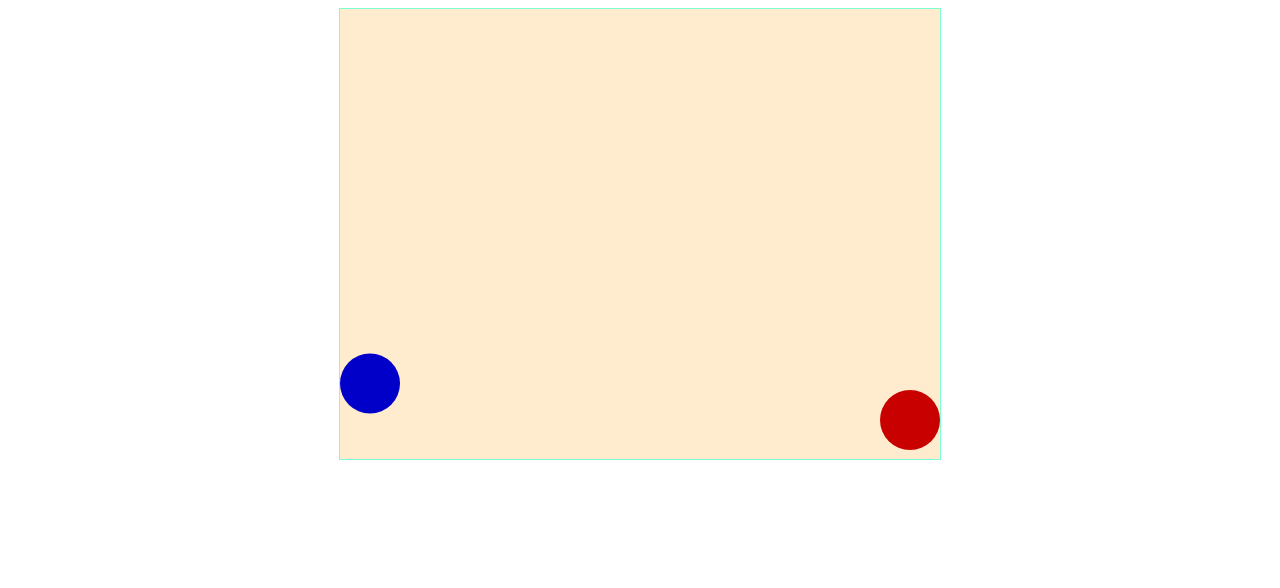
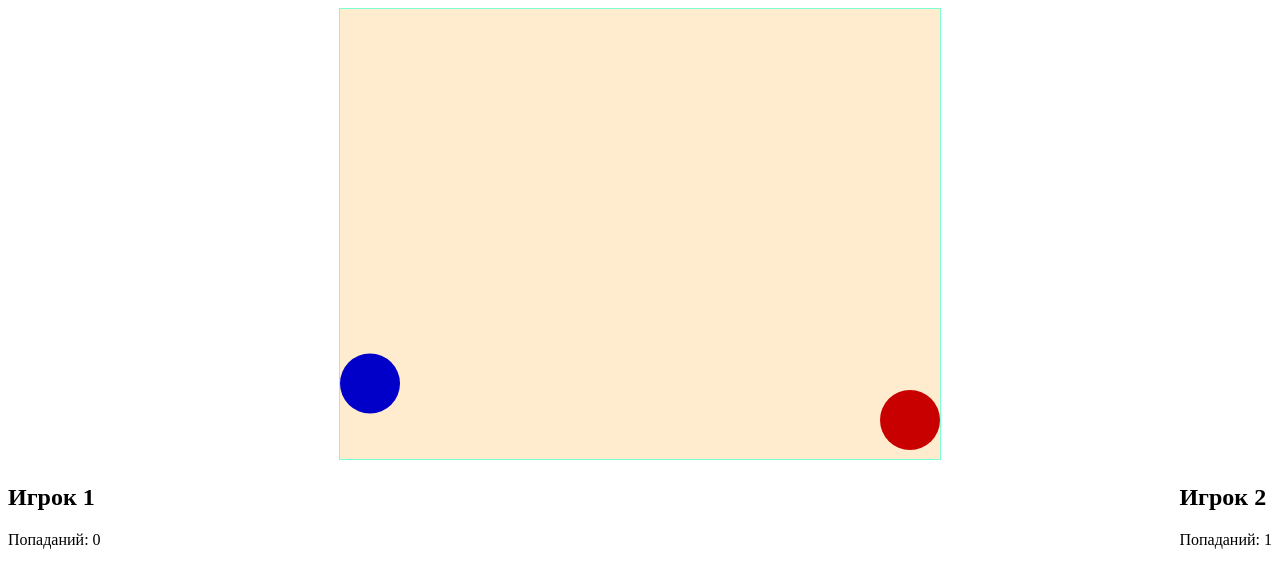
Before and after one commit to ili-che-w/tz-microboard, a plain HTML site: page index.html in a window 1280 px wide. Drawn offline with Linux system fonts and the light colour scheme.

Commit message:
spell shooting engine base

```diff
--- a/draw.js
+++ b/draw.js
@@ -1,11 +1,69 @@
-import { getPlayers } from './players.js'
+import { Spell, Player } from './players.js'
 
-export const draw = (ctx) => {
-  const players = getPlayers()
+const playerRadius = 30
+const playerwins = [
+  document.getElementById('player1wins'),
+  document.getElementById('player2wins')
+]
+
+export const draw = (ctx, canvasHeight, canvasWidth) => {
+  const players = [
+    new Player(1, playerRadius, 'rgb(0 0 200)', 0.5, true, 'right'),
+    new Player(2, canvasWidth - playerRadius, 'rgb(200 0 0)', 2, false, 'left')
+  ]
+  let spells = []
+
+  const topLimit = 0,
+    bottomLimit = canvasHeight
 
   const tick = () => {
     ctx.clearRect(0, 0, canvas.width, canvas.height)
-    players.forEach((player) => player.paint(ctx))
+
+    players.forEach((player) => {
+      player.paint(ctx)
+
+      const { id, x, y, lastFired, fireInterval, fireDirection } = player
+
+      if (y + playerRadius >= bottomLimit || y - playerRadius <= topLimit) {
+        player.up = !player.up
+      }
+
+      const time = new Date().getTime()
+      const diff = time - lastFired
+
+      if (diff >= fireInterval) {
+        const spellDirection = fireDirection === 'right',
+          spellId = spells.length + 1,
+          newSpell = new Spell(spellId, x, y, 'rgb(0 200 0)', spellDirection, id)
+
+        spells.push(newSpell)
+        player.spellsCount++
+        player.lastFired = time
+      }
+    })
+
+    spells.forEach((spell) => {
+      spell.paint(ctx)
+
+      const { id, x, y, playerId } = spell
+
+      const playersAtField = players.filter((player) => player.id !== playerId)
+
+      playersAtField.forEach((player) => {
+        const cnd1 = player.x - playerRadius <= x && x <= player.x + playerRadius,
+          cnd2 = player.y - playerRadius <= y && y <= player.y + playerRadius
+
+        if (cnd1 && cnd2) {
+          console.log('popadanie', player.id)
+          player.hurtsCount++
+          spells = spells.filter((spell) => spell.id !== id)
+
+          const winner = players.find((p) => p.id === playerId)
+          winner.winsCount++
+          playerwins[winner.id - 1].innerText = winner.winsCount
+        }
+      })
+    })
   }
 
   let start = 0
--- a/index.html
+++ b/index.html
@@ -11,6 +11,17 @@
       <canvas id="canvas" width="600" height="450"></canvas>
     </div>
 
+    <div style="display: flex; justify-content: space-between">
+      <div>
+        <h2>Игрок 1</h2>
+        <div>Попаданий: <span id="player1wins">0</span></div>
+      </div>
+      <div>
+        <h2>Игрок 2</h2>
+        <div>Попаданий: <span id="player2wins">0</span></div>
+      </div>
+    </div>
+
     <script type="module" src="main.js"></script>
   </body>
 </html>
--- a/main.js
+++ b/main.js
@@ -8,5 +8,5 @@ const canvas = document.getElementById('canvas')
 
 if (canvas.getContext) {
   const ctx = canvas.getContext('2d')
-  window.addEventListener('load', () => draw(ctx))
+  window.addEventListener('load', () => draw(ctx, canvas.height, canvas.width))
 }
--- a/players.js
+++ b/players.js
@@ -1,37 +1,50 @@
-class Player {
-  constructor(x, y, fillStyle, step, up, topLimit, bottomLimit) {
+class Circle {
+  constructor(x, y, radius, color) {
     this.x = x
     this.y = y
-    this.fillStyle = fillStyle
-    this.step = step
-    this.up = up
-    this.topLimit = topLimit
-    this.bottomLimit = bottomLimit
-
-    this.radius = 30
+    this.radius = radius
+    this.fillStyle = color
   }
 
   paint(ctx) {
     ctx.fillStyle = this.fillStyle
-
     ctx.beginPath()
     ctx.arc(this.x, this.y, this.radius, 0, Math.PI * 2, true)
     ctx.fill()
-
-    // обработка направления движения
-    const topBounce = this.y - this.radius <= this.topLimit,
-      bottomBounce = this.y + this.radius >= this.bottomLimit
-
-    if (topBounce || bottomBounce) {
-      this.up = !this.up
-    }
-
-    // расчет следующего шага
-    this.y += this.up ? this.step : -this.step
   }
 }
 
-export const getPlayers = () => [
-  new Player(30, 225, 'rgb(0 0 200)', 0.5, true, 0, 450),
-  new Player(570, 225, 'rgb(200 0 0)', 2, false, 0, 450)
-]
+export class Spell extends Circle {
+  constructor(id, x, y, color, moveRight, playerId) {
+    super(x, y, 15, color)
+    this.id = id
+    this.speed = 10
+    this.moveRight = moveRight
+    this.playerId = playerId
+  }
+
+  paint(ctx) {
+    super.paint(ctx)
+    this.x += this.moveRight ? this.speed : -this.speed
+  }
+}
+
+export class Player extends Circle {
+  constructor(id, x, color, speed, up, fireDirection) {
+    super(x, 225, 30, color)
+    this.id = id
+    this.speed = speed
+    this.up = up
+    this.fireDirection = fireDirection
+    this.spellsCount = 0
+    this.hurtsCount = 0
+    this.winsCount = 0
+    this.lastFired = 0
+    this.fireInterval = 5000
+  }
+
+  paint(ctx) {
+    super.paint(ctx)
+    this.y += this.up ? this.speed : -this.speed
+  }
+}
```
Also changed, not shown: .prettierrc.json.
